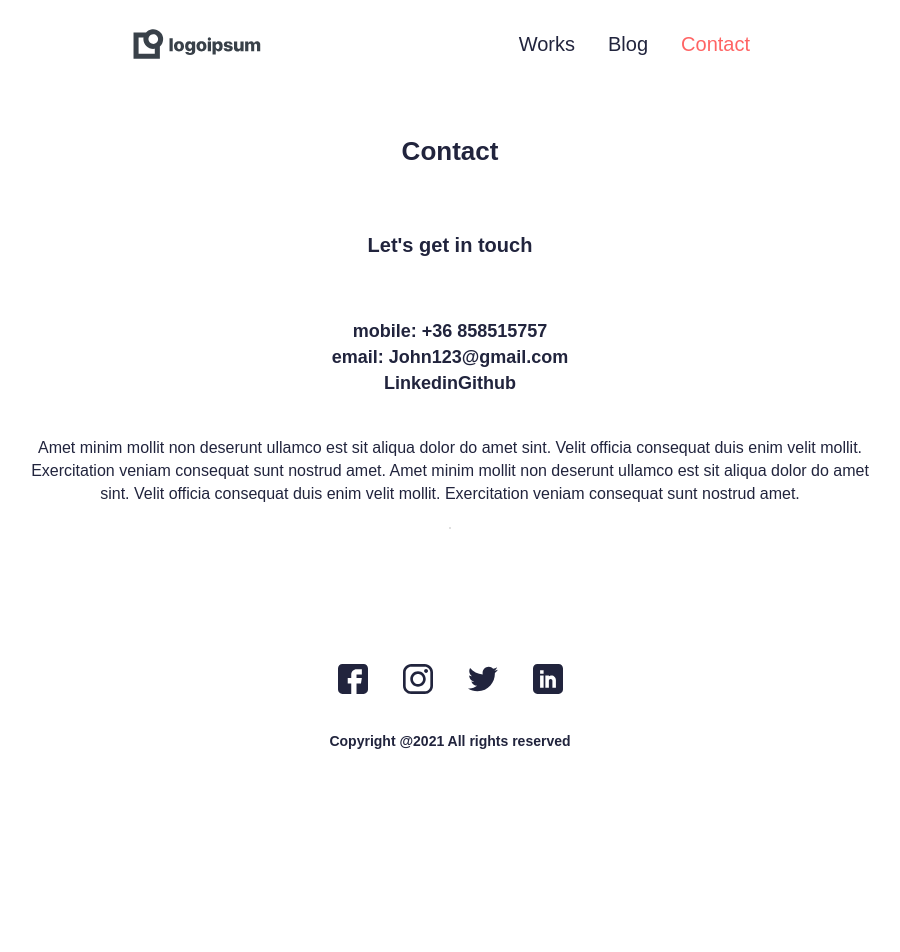
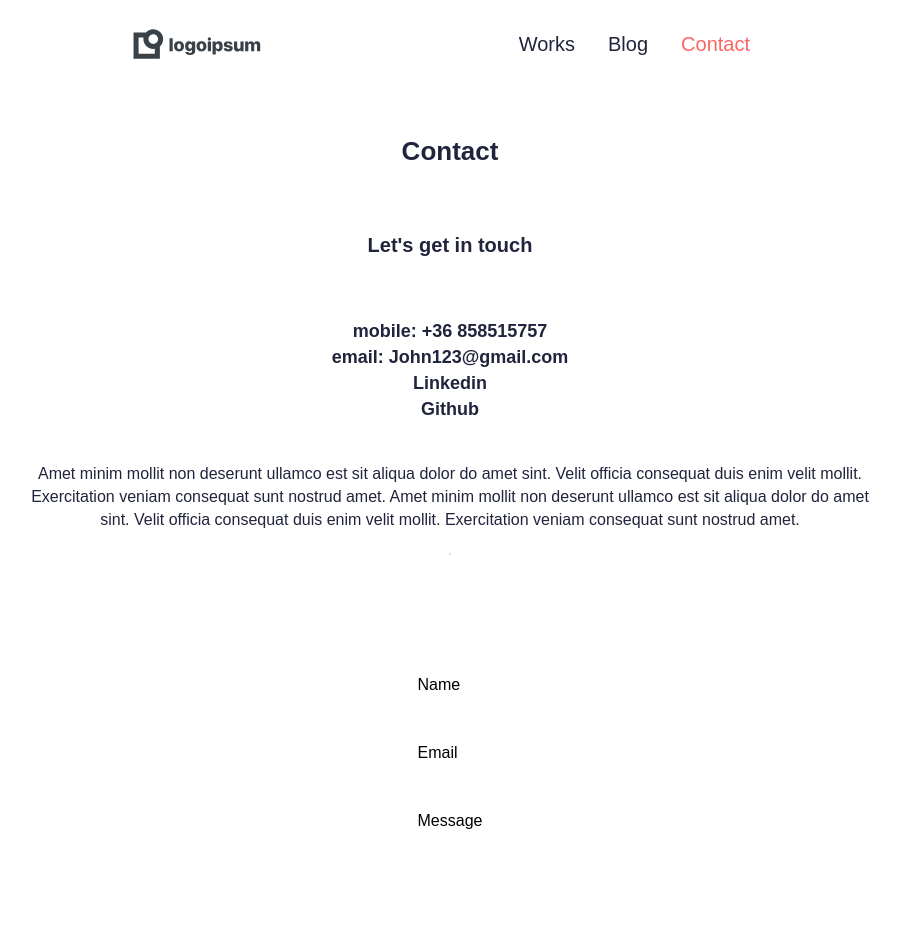
Before and after one commit to TechLounge777/Next.js-Porfolio, a Next.js app: page /contact in a window 1280 px wide. Shown: the top 952 px of the page, without its empty margins (190-1090 px from the left). Before the commit the page ends 805 px from the top, so only its background shows below. Built offline with nearby package versions, Linux system fonts and the light colour scheme.

Commit message:
added getStaticProps to fetch two recent posts from API

```diff
--- /dev/null
+++ b/components/ContactForm/ContactForm.jsx
@@ -0,0 +1,32 @@
+import React from "react";
+import {
+  FormWrapper,
+  Form,
+  FormGroup,
+  Label,
+  InputField,
+} from "./ContactForm.styles";
+
+const ContactForm = () => {
+  return (
+    <FormWrapper>
+      <Form>
+        <FormGroup>
+          <Label htmlFor="name">Name</Label>
+          <InputField type="text" name="name" />
+        </FormGroup>
+        <FormGroup>
+          <Label htmlFor="email">Email</Label>
+          <InputField type="email" name="email" />
+        </FormGroup>
+        <FormGroup>
+          <Label htmlFor="message">Message</Label>
+          <InputField type="text" name="message" />
+        </FormGroup>
+        <InputField type="submit" />
+      </Form>
+    </FormWrapper>
+  );
+};
+
+export default ContactForm;
--- /dev/null
+++ b/components/ContactForm/ContactForm.styles.js
@@ -0,0 +1,31 @@
+import styled from "styled-components";
+
+export const FormWrapper = styled.div`
+  padding: 5rem 0;
+  flex: 1;
+  display: flex;
+  flex-direction: column;
+  justify-content: center;
+  align-items: center;
+`;
+
+export const Form = styled.div`
+  display: flex;
+  flex-direction: column;
+`;
+
+export const FormGroup = styled.div`
+  height: 50%;
+  width: 200%;
+  display: flex;
+  flex-direction: column;
+  margin: 10px 0;
+`;
+
+export const Label = styled.div`
+  text-align: left;
+`;
+
+export const InputField = styled.div`
+  height: 30px;
+`;
--- a/components/SubPages/ContactPage/ContactPage.jsx
+++ b/components/SubPages/ContactPage/ContactPage.jsx
@@ -1,4 +1,5 @@
 import React from "react";
+import ContactForm from "../../ContactForm/ContactForm";
 import {
   ContactPageWrapper,
   ContactHeader,
@@ -21,8 +22,8 @@ const ContactPage = () => {
           <ContactMobile>mobile: +36 858515757</ContactMobile>
           <ContactEmail>email: John123@gmail.com</ContactEmail>
           <ContactSocials>
-            <a>Linkedin</a>
-            <a>Github</a>
+            <a href="https://www.linkedin.com/">Linkedin</a>
+            <a href="https://github.com/vercel/next.js/">Github</a>
           </ContactSocials>
         </ContactData>
         <ContactText>
@@ -34,6 +35,7 @@ const ContactPage = () => {
           amet.
         </ContactText>
         <ContactLineBreak />
+        <ContactForm />
       </ContactPageWrapper>
     </div>
   );
--- a/components/SubPages/ContactPage/ContactPage.styles.js
+++ b/components/SubPages/ContactPage/ContactPage.styles.js
@@ -5,6 +5,7 @@ export const ContactPageWrapper = styled.div`
   flex-direction: column;
   align-items: center;
   margin-top: 60px;
+  margin-bottom: 200px;
 `;
 
 export const ContactHeader = styled.h1`
@@ -27,6 +28,9 @@ export const ContactData = styled.h3`
   line-height: 26px;
   color: #21243d;
   margin-top: 60px;
+  &:hover {
+    cursor: pointer;
+  }
 `;
 
 export const ContactMobile = styled.h3`
@@ -44,6 +48,8 @@ export const ContactEmail = styled.h3`
 `;
 
 export const ContactSocials = styled.h3`
+  display: flex;
+  flex-direction: column;
   font-size: 18px;
   line-height: 26px;
   color: #21243d;
```
Also changed, not shown: components/RecentPostsSection/RecentPostsSection.jsx (+9 -11 lines), pages/index.jsx (+13 -2 lines).
